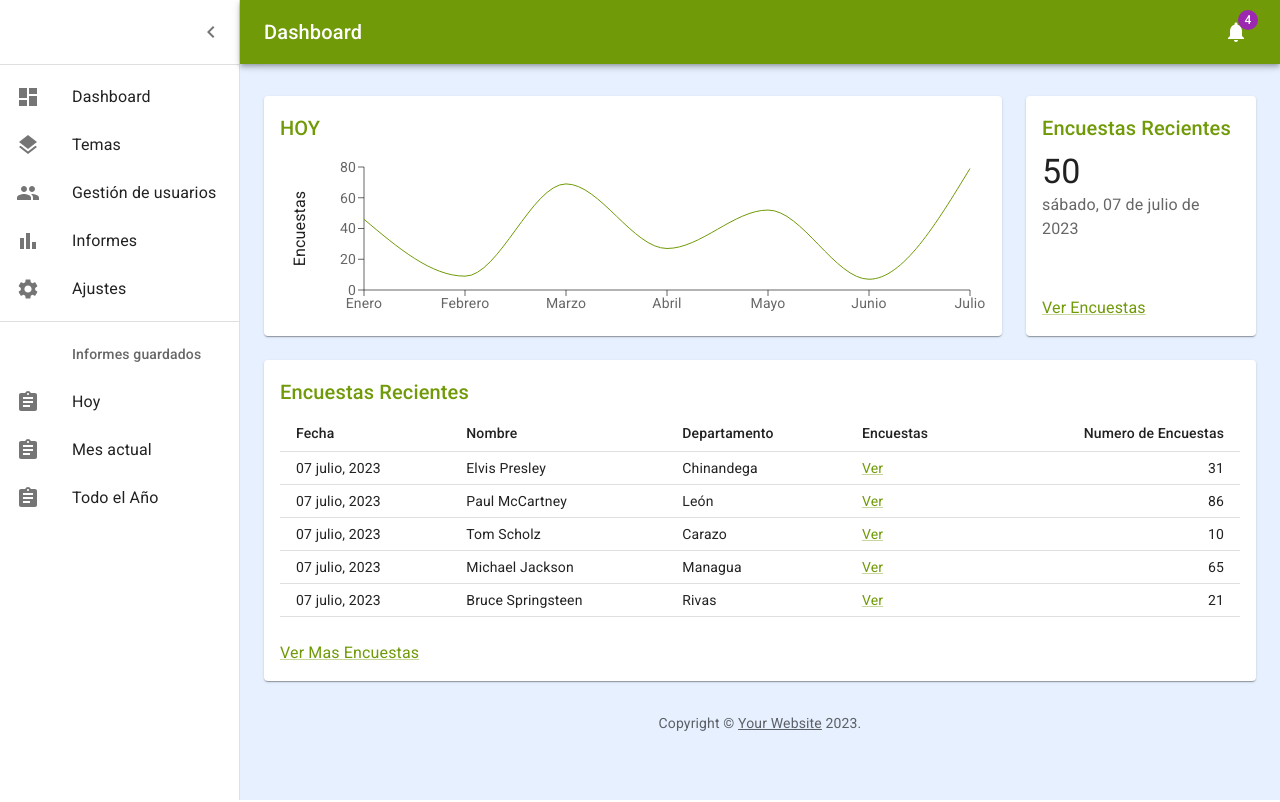
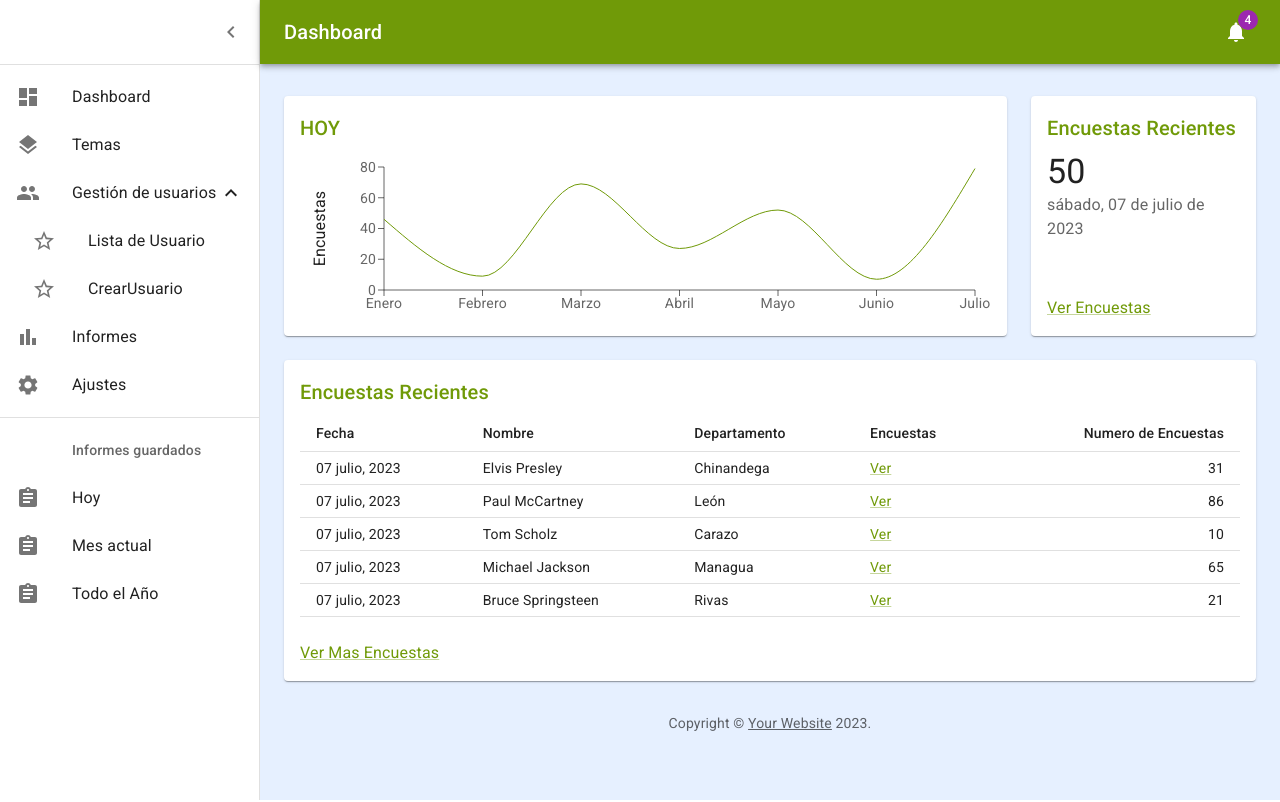
Before and after one commit to AinsleyJack/FFI, a React (Create React App) app: page /Dashboard in a window 1280 px wide. Shown: the top 802 px of the page. Built offline with nearby package versions, Linux system fonts and the light colour scheme; no server answers.

Commit message:
routeo de usuario y contexto

```diff
--- a/package.json
+++ b/package.json
@@ -14,6 +14,7 @@
     "date-fns": "^2.30.0",
     "react": "18.2.0",
     "react-dom": "18.2.0",
+    "react-router-dom": "^6.14.2",
     "react-scripts": "^5.0.1",
     "recharts": "^2.7.2",
     "web-vitals": "3.3.2"
--- a/src/App.js
+++ b/src/App.js
@@ -3,19 +3,31 @@ import LoginForm from './components/LoginForm/LoginForm';
 import Hero from './components/Hero';
 import Footer from './components/Footer'
 import Dashboard from './components/dashboard/DashBoard';
+import { Datos } from './Contexto/Contexto';
 import UserList from "./components/AdminUser/UserList";
 import UserForm from "./components/AdminUser/UserForm";
+import {
+  BrowserRouter as Router,
+  Routes,
+  Route,
+  Link,
+  NavLink
+} from "react-router-dom";
 
 
 function App() {
   return (
     <  >
-    <Dashboard></Dashboard>
-      <UserList />
-      <UserForm />
-      <LoginForm></LoginForm>
-      <Hero></Hero>
-      <Footer></Footer>
+    <Datos>
+      <Router>
+          <Routes>
+          <Route path="/"  element={<><Hero /> <Footer /></>} />
+          <Route path="/Login" element={<LoginForm/>} />
+          <Route path="/Dashboard"  element={<Dashboard />}></Route>
+          </Routes>
+      </Router>
+    </Datos>
+
     </ >
   );
 }
--- /dev/null
+++ b/src/Contexto/Contexto.js
@@ -0,0 +1,13 @@
+import React, { createContext, useState } from 'react'
+
+
+export const Contexto = createContext();
+export const Datos = ({ children }) => {
+    const [info,setInfo] = useState(0);
+
+    return(
+        <Contexto.Provider value={{ info, setInfo}}>
+            { children }
+        </Contexto.Provider>
+    )
+}
--- a/src/components/LoginForm/LoginForm.js
+++ b/src/components/LoginForm/LoginForm.js
@@ -4,6 +4,7 @@ import {  Grid, Container, Paper, Avatar, Typography, TextField, Button, CssBase
 import { makeStyles } from "@material-ui/core/styles";
 import {LockOutlined as LockOutlinedIcon} from '@material-ui/icons'
 import fondo from "./MYR-0113-JHO-2048x1363.jpg";
+import { useNavigate  } from 'react-router-dom';
 
 const useStyles = makeStyles((theme) => ({
   // Estilos CSS personalizados
@@ -51,6 +52,7 @@ const LoginForm = () => {
   const classes = useStyles();
   const AvatarStyle = {backgroundColor:'#00472e'}
 
+  const navigate = useNavigate();
   const handleSubmit = async (e) => {
     e.preventDefault();
 
@@ -58,6 +60,9 @@ const LoginForm = () => {
       const response = await Auth.login(email, password);
       // Realizar acciones adicionales después de la autenticación exitosa, como guardar el token de acceso en el almacenamiento local.
       console.log(response);
+      if (response.token = "abc123"){
+        navigate('/Dashboard');
+      }
     } catch (error) {
       setError("Error de autenticación. Verifica tus credenciales.");
     }
--- a/src/components/Navbar.jsx
+++ b/src/components/Navbar.jsx
@@ -21,6 +21,7 @@ import {
 } from "@mui/material";
 import { useState } from "react";
 import { LinkOffTwoTone } from "@mui/icons-material";
+import { useNavigate  } from 'react-router-dom';
 
 export const Navbar = () => {
   const [mobileMenu, setMobileMenu] = useState({
@@ -111,6 +112,11 @@ export const Navbar = () => {
       display: "none",
     },
   }));
+  const navigate = useNavigate();
+
+  const LoginClick = () => {
+    navigate('/Login');
+  };
 
   return (
     <NavbarContainer>
@@ -151,7 +157,8 @@ export const Navbar = () => {
           gap: "1rem",
         }}
       >
-        <NavLink variant="body2">Login</NavLink>
+        <NavLink onClick={LoginClick} variant="body2">Login</NavLink>
+
         <CustomButton
           backgroundColor="#0F1B4C"
           color="#fff"
--- a/src/components/dashboard/DashBoard.jsx
+++ b/src/components/dashboard/DashBoard.jsx
@@ -17,10 +17,14 @@ import Link from '@mui/material/Link';
 import MenuIcon from '@mui/icons-material/Menu';
 import ChevronLeftIcon from '@mui/icons-material/ChevronLeft';
 import NotificationsIcon from '@mui/icons-material/Notifications';
-import { mainListItems, secondaryListItems } from './listItems';
+import { MainListItems, secondaryListItems } from './listItems';
 import Chart from './Chart';
 import Deposits from './Deposits';
 import Orders from './Orders';
+import UserList from "../AdminUser/UserList";
+import UserForm from "../AdminUser/UserForm";
+import { Contexto } from '../../Contexto/Contexto';
+import { useContext } from 'react';
 
 function Copyright(props) {
   return (
@@ -35,7 +39,8 @@ function Copyright(props) {
   );
 }
 
-const drawerWidth = 240;
+
+const drawerWidth = 260;
 
 const AppBar = styled(MuiAppBar, {
   shouldForwardProp: (prop) => prop !== 'open',
@@ -84,7 +89,87 @@ const Drawer = styled(MuiDrawer, { shouldForwardProp: (prop) => prop !== 'open'
 // TODO remove, this demo shouldn't need to reset the theme.
 const defaultTheme = createTheme();
 
+// componenetes
+
+// Dashboard
+
+const Dashboards = () => (
+  <Container maxWidth="lg" sx={{ mt: 4, mb: 4 }}>
+  <Grid container spacing={3}>
+    {/* Chart */}
+    <Grid item xs={12} md={8} lg={9}>
+      <Paper
+        sx={{
+          p: 2,
+          display: 'flex',
+          flexDirection: 'column',
+          height: 240,
+        }}
+      >
+        <Chart />
+      </Paper>
+    </Grid>
+    {/* Recent Deposits */}
+    <Grid item xs={12} md={4} lg={3}>
+      <Paper
+        sx={{
+          p: 2,
+          display: 'flex',
+          flexDirection: 'column',
+          height: 240,
+        }}
+      >
+        <Deposits />
+      </Paper>
+    </Grid>
+    {/* Recent Orders */}
+    <Grid item xs={12}>
+      <Paper sx={{ p: 2, display: 'flex', flexDirection: 'column' }}>
+        <Orders />
+      </Paper>
+    </Grid>
+  </Grid>
+  <Copyright sx={{ pt: 4 }} />
+</Container>
+
+);
+
+// Usuarios
+const ListUser = () => (
+  <Container maxWidth="lg" sx={{ mt: 4, mb: 4 }}>
+  <Grid container spacing={3}>
+    {/* List User */}
+    <Grid item xs={12}>
+      <Paper sx={{ p: 2, display: 'flex', flexDirection: 'column' }}>
+        <UserList />
+      </Paper>
+    </Grid>
+  </Grid>
+  <Copyright sx={{ pt: 4 }} />
+</Container>
+
+);
+
+// crear Usuarios
+const CreateListUser = () => (
+  <Container maxWidth="lg" sx={{ mt: 4, mb: 4 }}>
+  <Grid container spacing={3}>
+    {/* List User */}
+    <Grid item xs={12}>
+      <Paper sx={{ p: 2, display: 'flex', flexDirection: 'column' }}>
+        <UserForm />
+      </Paper>
+    </Grid>
+  </Grid>
+  <Copyright sx={{ pt: 4 }} />
+</Container>
+
+);
+
+
+
 export default function Dashboard() {
+  const {info}   = useContext(Contexto);
   const [open, setOpen] = React.useState(true);
   const toggleDrawer = () => {
     setOpen(!open);
@@ -144,7 +229,7 @@ export default function Dashboard() {
           </Toolbar>
           <Divider />
           <List component="nav">
-            {mainListItems}
+            {<MainListItems />}
             <Divider sx={{ my: 1 }} />
             {secondaryListItems}
           </List>
@@ -162,9 +247,12 @@ export default function Dashboard() {
           }}
         >
           <Toolbar />
-          <Container maxWidth="lg" sx={{ mt: 4, mb: 4 }}>
+        {info === 0 ? <Dashboards/> : info === 1 ? <ListUser/> : <CreateListUser/>}
+
+           {/*
+                     <Container maxWidth="lg" sx={{ mt: 4, mb: 4 }}>
             <Grid container spacing={3}>
-              {/* Chart */}
+
               <Grid item xs={12} md={8} lg={9}>
                 <Paper
                   sx={{
@@ -177,7 +265,7 @@ export default function Dashboard() {
                   <Chart />
                 </Paper>
               </Grid>
-              {/* Recent Deposits */}
+
               <Grid item xs={12} md={4} lg={3}>
                 <Paper
                   sx={{
@@ -190,7 +278,7 @@ export default function Dashboard() {
                   <Deposits />
                 </Paper>
               </Grid>
-              {/* Recent Orders */}
+
               <Grid item xs={12}>
                 <Paper sx={{ p: 2, display: 'flex', flexDirection: 'column' }}>
                   <Orders />
@@ -199,6 +287,7 @@ export default function Dashboard() {
             </Grid>
             <Copyright sx={{ pt: 4 }} />
           </Container>
+           */}
         </Box>
       </Box>
     </ThemeProvider>
--- a/src/components/dashboard/listItems.js
+++ b/src/components/dashboard/listItems.js
@@ -1,4 +1,4 @@
-import * as React from 'react';
+import React, { useState } from 'react';
 import ListItemButton from '@mui/material/ListItemButton';
 import ListItemIcon from '@mui/material/ListItemIcon';
 import ListItemText from '@mui/material/ListItemText';
@@ -9,10 +9,27 @@ import PeopleIcon from '@mui/icons-material/People';
 import BarChartIcon from '@mui/icons-material/BarChart';
 import LayersIcon from '@mui/icons-material/Layers';
 import AssignmentIcon from '@mui/icons-material/Assignment';
+import ExpandLess from '@mui/icons-material/ExpandLess';
+import ExpandMore from '@mui/icons-material/ExpandMore';
+import Collapse from '@mui/material/Collapse';
+import List from '@mui/material/List';
+import StarBorder from '@mui/icons-material/StarBorder';
+import { Contexto } from '../../Contexto/Contexto';
+import { useContext } from 'react';
 
-export const mainListItems = (
-  <React.Fragment>
-    <ListItemButton>
+
+export const MainListItems  = () => {
+  const {setInfo} = useContext(Contexto);
+
+  const [open, setOpen] = useState(true);
+
+  const handleClick = () => {
+    setOpen(!open);
+  };
+
+  return (
+    <React.Fragment>
+    <ListItemButton onClick={()=>{setInfo(0)}}>
       <ListItemIcon>
         <DashboardIcon />
       </ListItemIcon>
@@ -24,12 +41,31 @@ export const mainListItems = (
       </ListItemIcon>
       <ListItemText primary="Temas" />
     </ListItemButton>
-    <ListItemButton>
+    <ListItemButton onClick={handleClick}>
       <ListItemIcon>
         <PeopleIcon />
       </ListItemIcon>
       <ListItemText primary="Gestión de usuarios" />
+      {open ? <ExpandLess /> : <ExpandMore />}
     </ListItemButton>
+    <Collapse in={open} timeout="auto" unmountOnExit>
+        <List component="div" disablePadding>
+          <ListItemButton sx={{ pl : 4}} onClick={()=>{setInfo(1)}}>
+            <ListItemIcon>
+              <StarBorder/>
+            </ListItemIcon>
+            <ListItemText primary="Lista de Usuario"/>
+          </ListItemButton>
+          <ListItemButton sx={{ pl : 4}} onClick={()=>{setInfo(2)}}>
+            <ListItemIcon>
+              <StarBorder/>
+            </ListItemIcon>
+            <ListItemText primary="CrearUsuario"/>
+          </ListItemButton>
+
+        </List>
+    </Collapse>
+
     <ListItemButton>
       <ListItemIcon>
         <BarChartIcon />
@@ -43,7 +79,11 @@ export const mainListItems = (
       <ListItemText primary="Ajustes" />
     </ListItemButton>
   </React.Fragment>
-);
+  );
+
+};
+
+
 
 export const secondaryListItems = (
   <React.Fragment>
```
Also changed, not shown: 1 other file (tests, documents, lock files or other folders).
